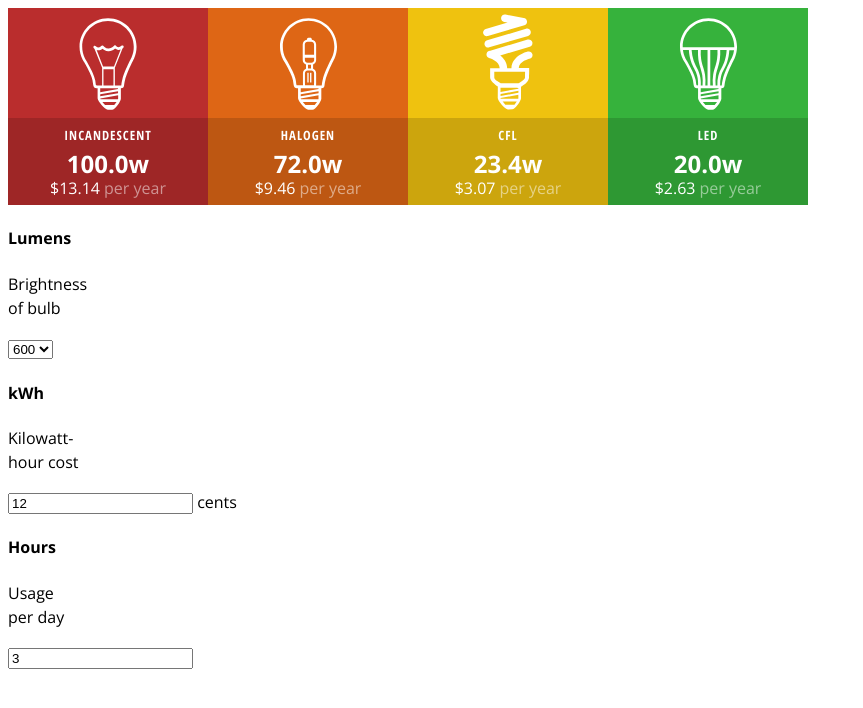
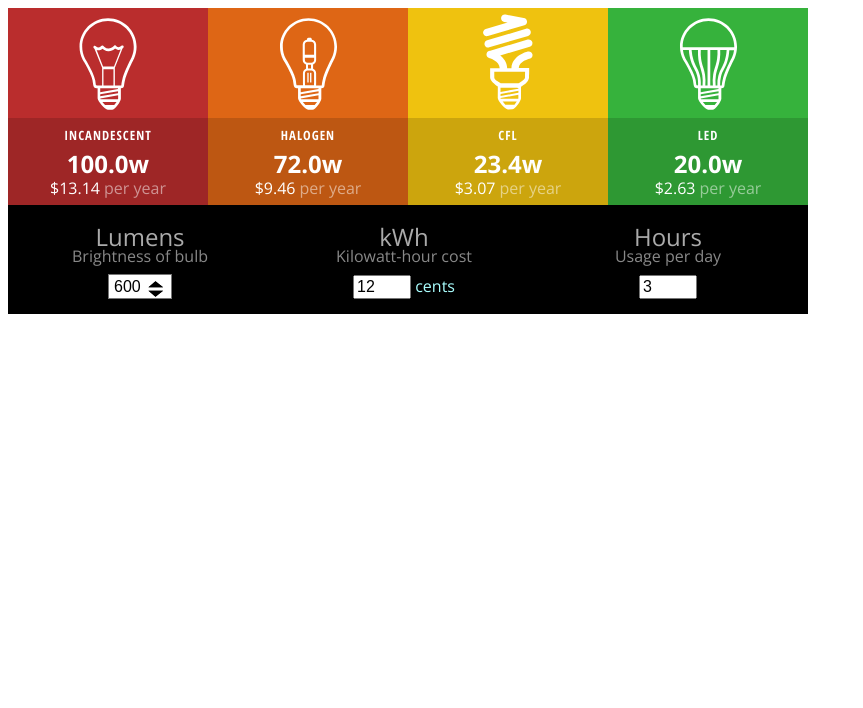
Before and after one commit to irishull/angular_calc, a plain HTML site: page index.html in a window 1280 px wide. Shown: the whole page, without its empty margins (0-863 px from the left). Drawn offline with nearby package versions, Linux system fonts and the light colour scheme.

Commit message:
Added menu styling to main css

```diff
--- a/assets/calculator.css
+++ b/assets/calculator.css
@@ -44,3 +44,46 @@
 /*adds price sign to dollar amount in p element*/
 #myCalculator main p + p::before { content:'$';}
 #myCalculator main p + p::after { content:'per year'; color: rgba(255,255,255,.5); padding-left: 4px;}
+
+#myCalculator form {
+    background-color: #000;
+    margin: 0; padding: 10px 0px;
+}
+
+#myCalculator form br { display: none; }
+
+#myCalculator form > div {
+    color: #aff;
+    width: 33%;
+    float: left;
+    text-align:center;
+    padding: 10px 0 5px 0;
+}
+
+#myCalculator form::after { content:''; display: block; clear: both; }
+
+#myCalculator form h4 {
+    color: #aaa;
+    margin: 0 0 -5px 0; font-size: 1.5em; font-weight: 300;
+}
+
+#myCalculator form p { color: #888; margin: 0 0 6px 0; font-size .9em; }
+
+#myCalculator form input[type=number] {
+    width: 50px; text-align: left; font-size: 1em;
+}
+
+#myCalculator form select {
+    font-size: 1em;
+    -webkit-appearance: none;
+    -moz-appearance: none;
+    -ms-appearance: none;
+    -o-appearance: none;
+    appearance: none;
+    background: #fff url(images/icons_arrows.svg) no-repeat right 6px;
+    background-size: 30px 20px;
+    padding: 3px 30px 3px 5px;
+}
+
+/*remove IE default dropdown arrow*/
+#myCalculator form select::-ms-expand { display: none; }
```
